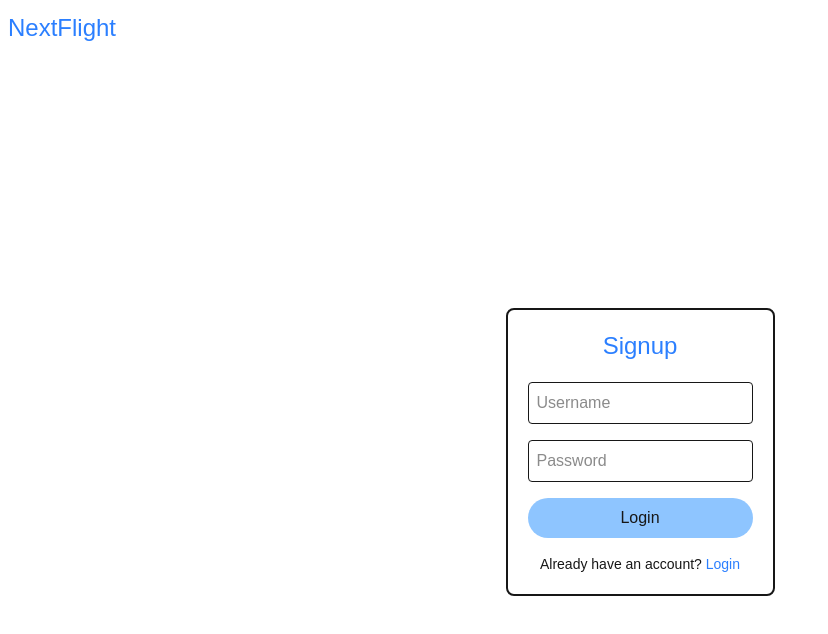
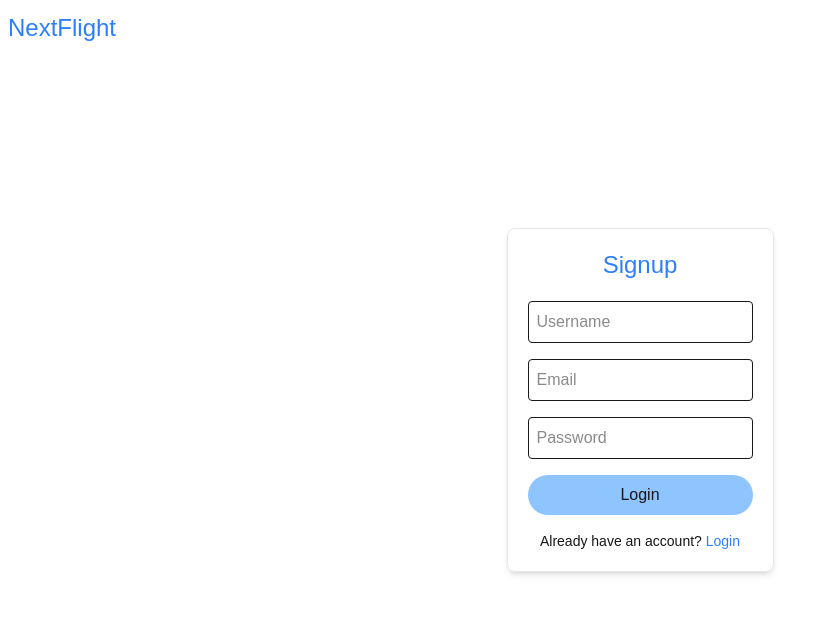
Before and after one commit to rmolina4/NextFlight, a Next.js app in the folder app/: page /signup in a window 1280 px wide. Shown: the top 634 px of the page, without its empty margins (0-828 px from the left). Built offline with nearby package versions, Linux system fonts and the light colour scheme.

Commit message:
made the signup and login pages center

```diff
--- a/app/src/app/(login)/login/page.tsx
+++ b/app/src/app/(login)/login/page.tsx
@@ -1,8 +1,9 @@
 export default function Login() {
-    return <div>
-        <h1 className="text-2xl text-blue-500 p-2 mt-1"><a href="/">NextFlight</a></h1>
-        <div className="flex justify-center items-center min-h-screen">
-            <div className="flex flex-col justify-center items-center border-solid border-2 p-5 rounded-lg">
+    return (
+      <div className="min-h-screen flex flex-col">
+        <h1 className="text-2xl text-blue-500 absolute top-0 left-0 p-2 mt-1"><a href="/">NextFlight</a></h1>
+        <div className="flex-1 flex justify-center items-center">
+          <div className="flex flex-col justify-center items-center border border-gray-200 p-5 rounded-lg shadow-md">
             <h1 className="text-2xl text-blue-500">Login</h1>
             <form className="flex flex-col gap-4 mt-5">
               <input type="text" placeholder="Username" className="border p-2 rounded" />
@@ -12,5 +13,6 @@ export default function Login() {
             <p className="mt-4 text-sm">Don't have an account? <a href="/signup" className="text-blue-500">Signup</a></p>
           </div>
         </div>
-    </div>;
+      </div>
+    );
   }
--- a/app/src/app/(login)/signup/page.tsx
+++ b/app/src/app/(login)/signup/page.tsx
@@ -1,17 +1,19 @@
 export default function Signup() {
-    return <div>
-        <h1 className="text-2xl text-blue-500 p-2 mt-1"><a href="/">NextFlight</a></h1>
-        <div className="flex justify-center items-center min-h-screen">
-            <div className="flex flex-col justify-center items-center border-solid border-2 p-5 rounded-lg">
+    return (
+      <div className="min-h-screen flex flex-col">
+        <h1 className="text-2xl text-blue-500 absolute top-0 left-0 p-2 mt-1"><a href="/">NextFlight</a></h1>
+        <div className="flex-1 flex justify-center items-center">
+          <div className="flex flex-col justify-center items-center border border-gray-200 p-5 rounded-lg shadow-md">
             <h1 className="text-2xl text-blue-500">Signup</h1>
             <form className="flex flex-col gap-4 mt-5">
               <input type="text" placeholder="Username" className="border p-2 rounded" />
+              <input type="email" placeholder="Email" className="border p-2 rounded" />
               <input type="password" placeholder="Password" className="border p-2 rounded" />
               <button type="submit" className="bg-blue-300 py-2 px-4 rounded-full hover:cursor-pointer">Login</button>
             </form>
             <p className="mt-4 text-sm">Already have an account? <a href="/login" className="text-blue-500">Login</a></p>
-
           </div>
         </div>
-    </div>;
+      </div>
+    );
   }
```
Lines whose indentation alone changed are shown as unchanged.
